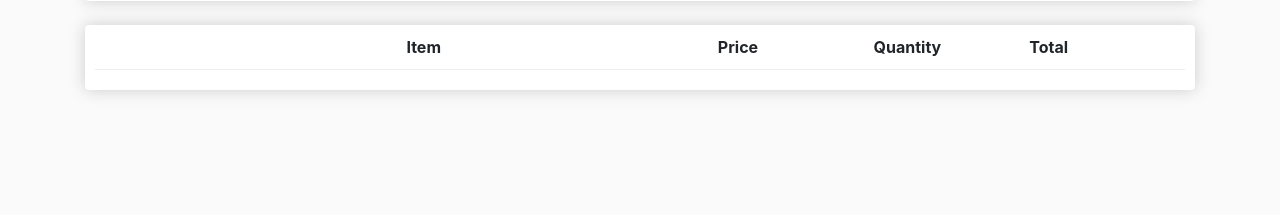
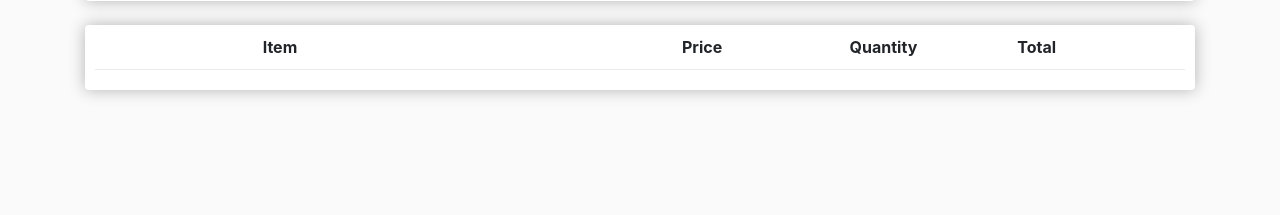
Before and after one commit to Lukasrid/ecommerce-project, a Django app: page /cart/ in a window 1280 px wide. Shown: the part 261-476 px from the top of the page. Run offline with Django 4.2, Linux system fonts and the light colour scheme; some libraries are stand-ins or nearby versions.

Commit message:
furthur styling of store, cart, and checkout pages

```diff
--- a/ecommerce/static/css/main.css
+++ b/ecommerce/static/css/main.css
@@ -7,14 +7,17 @@
 }
 
 .box-element{
-	box-shadow:hsl(0, 0%, 80%) 0 0 16px;
+	box-shadow:hsl(0, 0%, 70%) 0 0 16px;
 	background-color: #fff;
 	border-radius: 4px;
 	padding: 10px;
 }
 
 .thumbnail{
-	width: 100%;
+    display: block;
+    margin: auto;
+    object-fit: cover;
+	width: fit-content;
 	height: 450px;
 	-webkit-box-shadow: -1px -3px 5px -2px rgba(214,214,214,1);
     -moz-box-shadow: -1px -3px 5px -2px rgba(214,214,214,1);
--- a/ecommerce/store/templates/store/cart.html
+++ b/ecommerce/store/templates/store/cart.html
@@ -23,8 +23,9 @@
         <br />
         <div class="box-element">
             <div class="cart-row">
-                <div style="flex: 2"></div>
+                <div style="flex: 1"></div>
                 <div style="flex: 2"><strong>Item</strong></div>
+                <div style="flex: 0.5"></div>
                 <div style="flex: 1"><strong>Price</strong></div>
                 <div style="flex: 1"><strong>Quantity</strong></div>
                 <div style="flex: 1"><strong>Total</strong></div>
@@ -32,10 +33,11 @@
 
             {% for item in items %}
             <div class="cart-row">
-                <div style="flex: 2">
+                <div style="flex: 1">
                     <img class="row-image" src="{{item.book.imageURL}}" />
                 </div>
                 <div style="flex: 2"><p>{{item.book.title}}</p></div>
+                <div style="flex: 0.5"></div>
                 <div style="flex: 1"><p>£{{item.book.price|floatformat:2}}</p></div>
                 <div style="flex: 1">
                     <p class="quantity">{{item.quantity}}</p>
--- a/ecommerce/store/templates/store/checkout.html
+++ b/ecommerce/store/templates/store/checkout.html
@@ -50,7 +50,8 @@
                 {% for item in items %}
                 <div class="cart-row">
                     <div style="flex: 2"><img class="row-image" src="{{item.book.imageURL}}" /></div>
-                    <div style="flex: 2"><p>{{item.book.title}}</p></div>
+                    <div style="flex: 3"><p>{{item.book.title}}</p></div>
+                    <div style="flex: 0.5"></div>
                     <div style="flex: 1"><p>£{{item.book.price|floatformat:2}}</p></div>
                     <div style="flex: 1"><p>x{{item.quantity}}</p></div>
                 </div>
--- a/ecommerce/store/templates/store/store.html
+++ b/ecommerce/store/templates/store/store.html
@@ -2,7 +2,10 @@
 <div class="row">
       {% for book in books %}
     <div class="col-lg-4">
-        <img class="thumbnail" src="{{book.imageURL}}" />
+        <div class="box-element">
+            <img class="thumbnail" src="{{book.imageURL}}" />
+        </div>
+
         <div class="box-element product">
             <h5><strong>{{book.title}}</strong></h5>
             <p>{{book.author}}</p>
```
